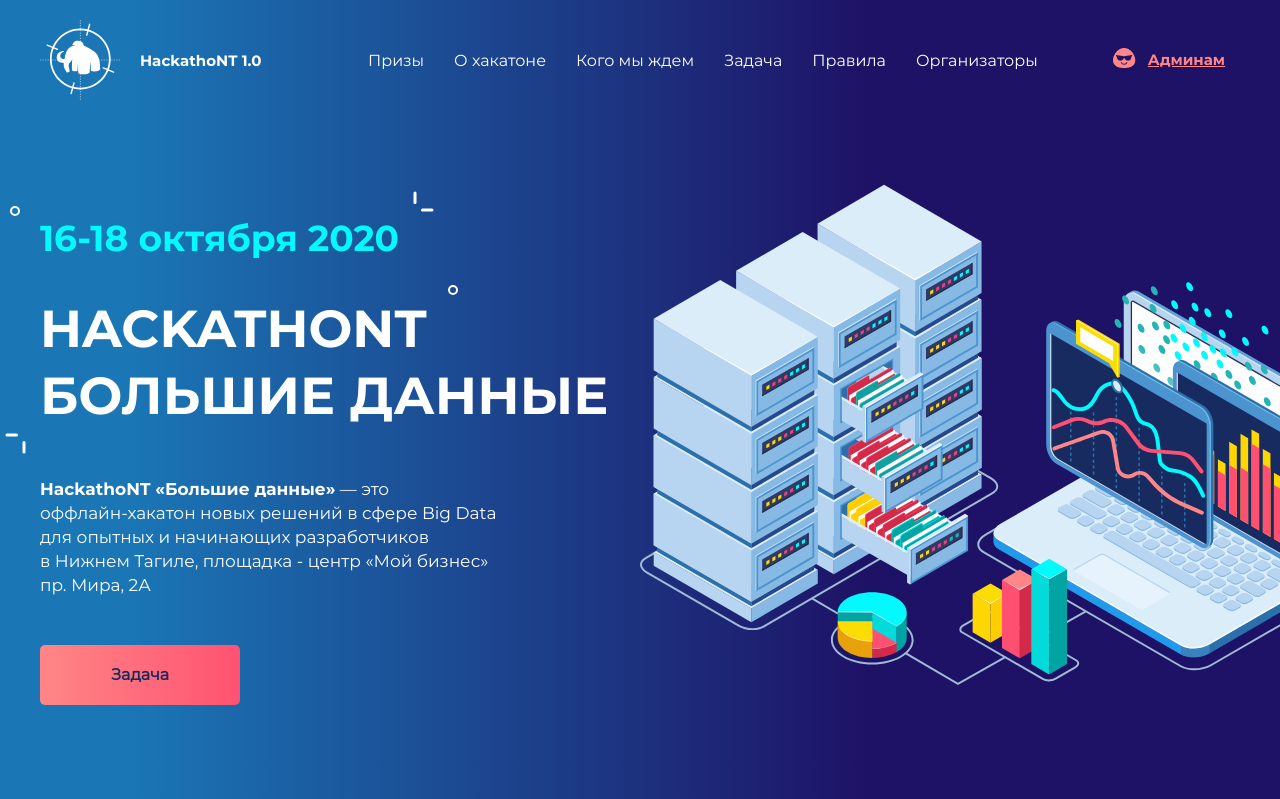
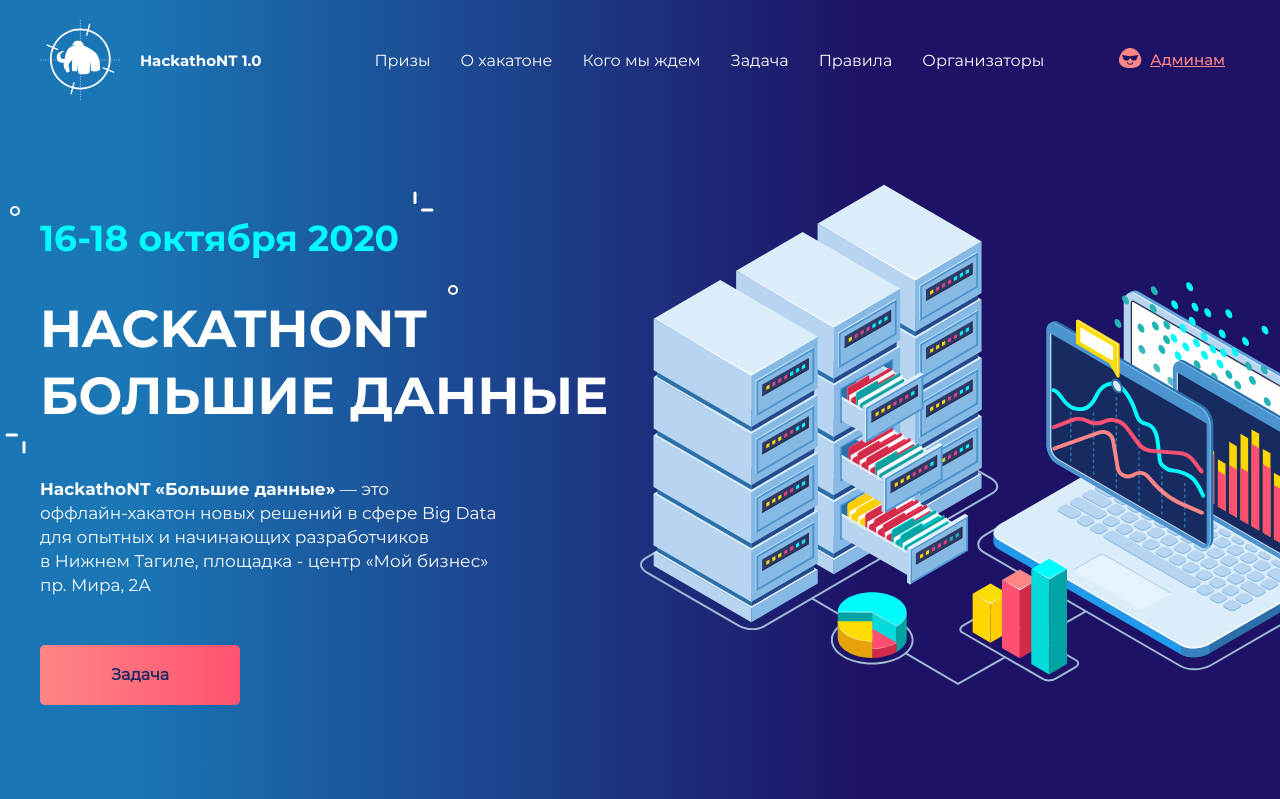
Before and after one commit to ShineSquad/HackathoNT, a PHP site: page / in a window 1280 px wide. Shown: the top 799 px of the page. Run offline with PHP 8.4, Linux system fonts and the light colour scheme.

Commit message:
fix link

```diff
--- a/styles/main.css
+++ b/styles/main.css
@@ -73,13 +73,14 @@
 		#main .container header .navigation .nav_item:last-child a {
 			color: #FF8686;
 			text-decoration-line: underline;
-			font-family: MontserratBold;
+			font-family: MontserratMedium;
 		}
 		#main .container header .navigation .nav_item:last-child img {
-			margin-right: 12px;
+			margin-right: 8px;
 		}
 		#main .container header .navigation .nav_item:last-child:hover a {
 			color: #FF8686;
+			text-decoration: none;
 		}
 	#main .container header .navigation .nav_item:hover a {
 		color: #01FBFD;
```
